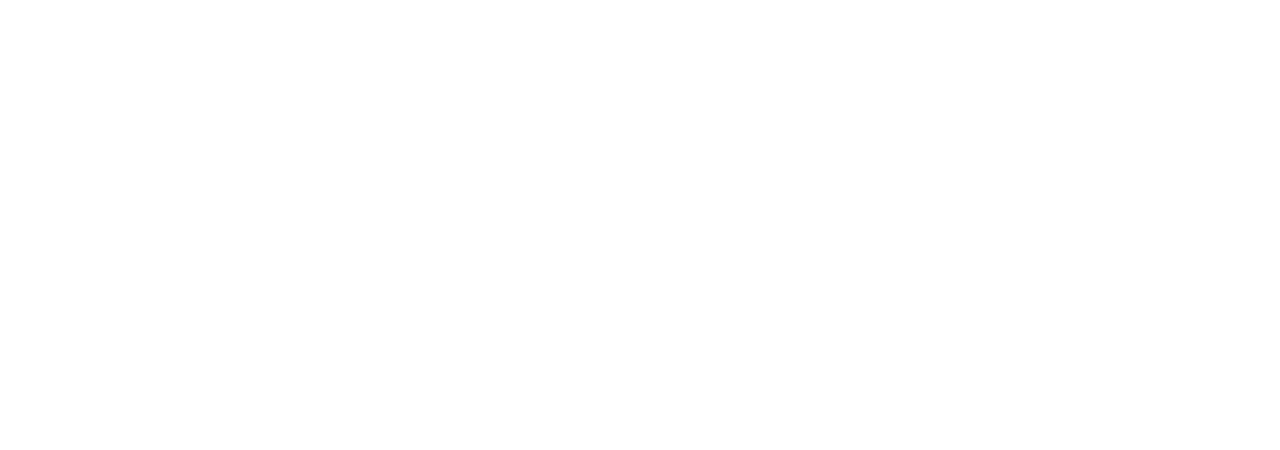
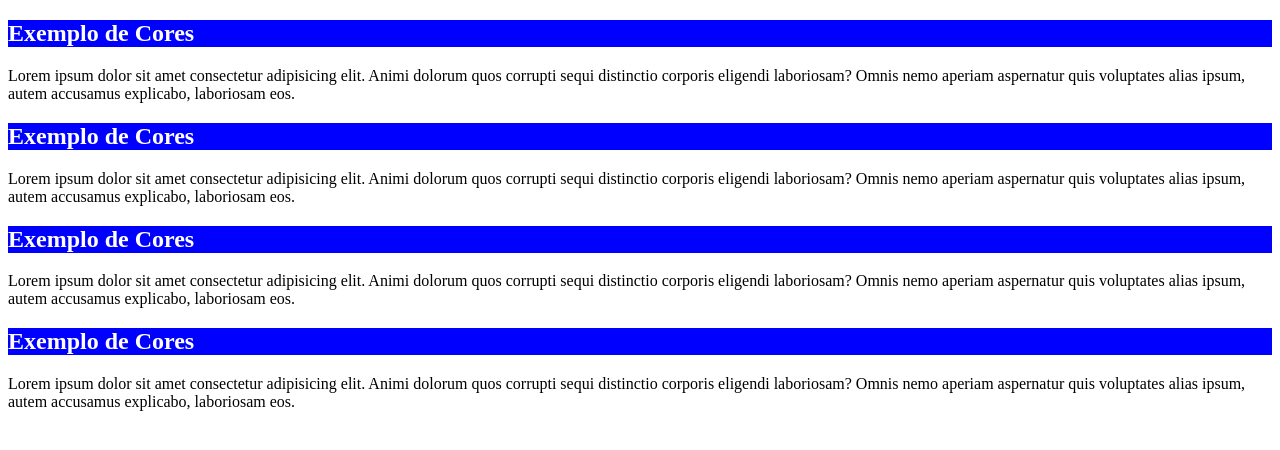
Before and after one commit to WellingtonCst/HTML-CSS3-Modulo2, a plain HTML site: page exercicios/ex016/index.html in a window 1280 px wide. Drawn offline with Linux system fonts and the light colour scheme.

Commit message:
cores-em-css-commit

```diff
--- a/exercicios/ex016/index.html
+++ b/exercicios/ex016/index.html
@@ -6,6 +6,22 @@
     <title>Cores com CSS</title>
 </head>
 <body>
+    <!--Representação por nomes -->
+    <h2 style="background-color: blue;color: white;">Exemplo de Cores</h2>
+    <p>Lorem ipsum dolor sit amet consectetur adipisicing elit. Animi dolorum quos corrupti sequi distinctio corporis eligendi laboriosam? Omnis nemo aperiam aspernatur quis voluptates alias ipsum, autem accusamus explicabo, laboriosam eos.</p>
 
+    <!--Representação por códigos Hexadecimais -->
+    <!--Decimal: 0 1 2 3 4 5 6 7 8 9 -->
+    <!--Hexadecimal: 0 1 2 3 4 5 6 7 8 9 A B C D E F -->
+    <h2 style="background-color: #0000ff;color: #ffffff;">Exemplo de Cores</h2>
+    <p>Lorem ipsum dolor sit amet consectetur adipisicing elit. Animi dolorum quos corrupti sequi distinctio corporis eligendi laboriosam? Omnis nemo aperiam aspernatur quis voluptates alias ipsum, autem accusamus explicabo, laboriosam eos.</p>
+
+    <!--Representação em RGB(Red, Green, Blue)-->
+    <h2 style="background-color: rgb(0, 0, 255); color: rgb(255,255,255);">Exemplo de Cores</h2>
+    <p>Lorem ipsum dolor sit amet consectetur adipisicing elit. Animi dolorum quos corrupti sequi distinctio corporis eligendi laboriosam? Omnis nemo aperiam aspernatur quis voluptates alias ipsum, autem accusamus explicabo, laboriosam eos.</p>
+
+    <!--Representação por HSL(Hue, Saturation, Luminosity)-->
+    <h2 style="background-color: hsl(240, 100%, 50%); color: hsl( 0, 0%, 100%);">Exemplo de Cores</h2>
+    <p>Lorem ipsum dolor sit amet consectetur adipisicing elit. Animi dolorum quos corrupti sequi distinctio corporis eligendi laboriosam? Omnis nemo aperiam aspernatur quis voluptates alias ipsum, autem accusamus explicabo, laboriosam eos.</p>
 </body>
 </html>
```
